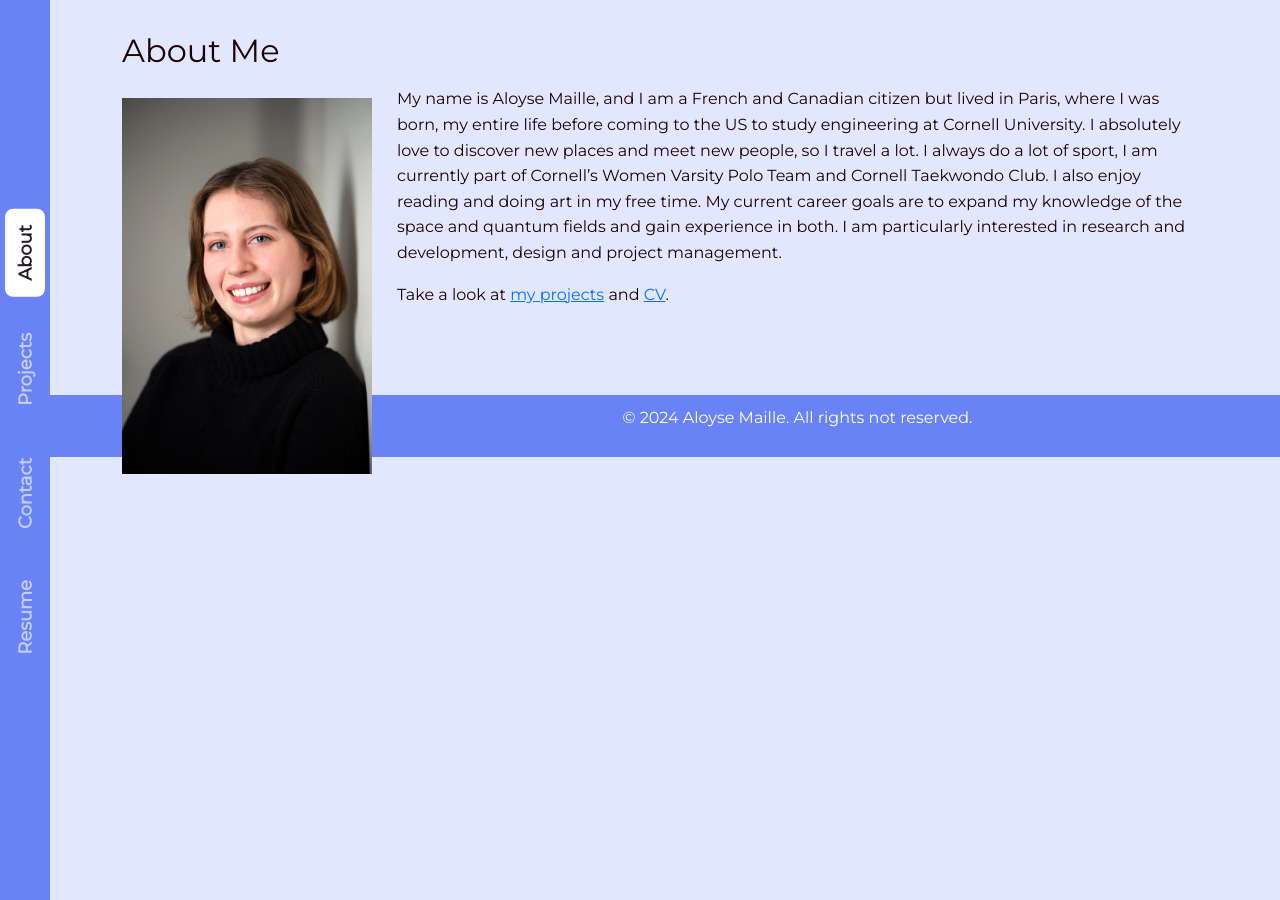
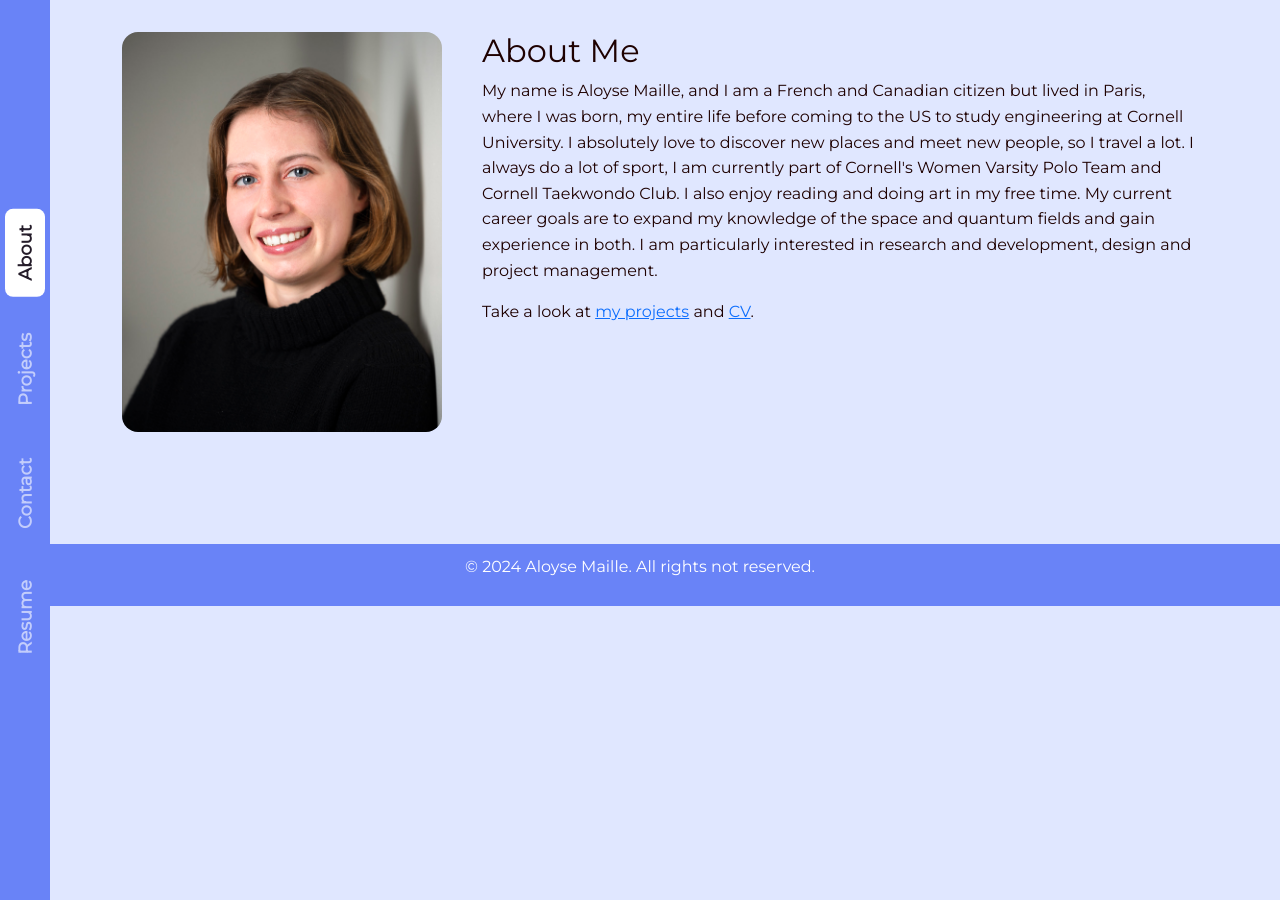
Before and after one commit to aloysemaille/AloyseMaillePortfolio, a Jekyll site: the page built from index.md, in a window 1280 px wide. Built offline with Jekyll 4.4.1, drawn with Linux system fonts in a browser that asks for light colours; our own code applies the rules of GitHub Pages for plain Markdown files.

Commit message:
profile pic adjust

```diff
--- a/_sass/custom.scss
+++ b/_sass/custom.scss
@@ -80,11 +80,24 @@ footer {
 .highlight .p { color: #89ddff; }
 .highlight .o { color: #ff5370; }
 
+.about-section {
+  display: flex;
+  align-items: flex-start;
+  gap: 40px;
+  margin-bottom: 40px;
+}
+
 .profile-image {
-  float: left;
-  margin: 20px 25px 25px 0;
-  width: 250px;
-  vertical-align: top;
+  width: 320px;
+  height: 400px;
+  object-fit: cover;
+  margin: 0;
+  border-radius: 16px;
+  display: block;
+}
+
+.about-text {
+  flex: 1;
 }
 
 .project-image {
--- a/index.md
+++ b/index.md
@@ -1,12 +1,12 @@
----
-layout: default
-title: Aloyse Maille
----
-
-## About Me
-
-![Profile Picture]({{ site.baseurl }}/assets/images/PP.JPG){: class="profile-image"}
-
-My name is {{ site.name }}, and I am a French and Canadian citizen but lived in Paris, where I was born, my entire life before coming to the US to study engineering at Cornell University. I absolutely love to discover new places and meet new people, so I travel a lot. I always do a lot of sport, I am currently part of Cornell's Women Varsity Polo Team and Cornell Taekwondo Club. I also enjoy reading and doing art in my free time. My current career goals are to expand my knowledge of the space and quantum fields and gain experience in both. I am particularly interested in research and development, design and project management.
-
-Take a look at <a href="{{ site.baseurl }}/projects/">my projects</a> and <a href="{{ site.baseurl }}/assets/CV.pdf">CV</a>.
+<div class="about-section">
+  <img class="profile-image" src="{{ site.baseurl }}/assets/images/PP.JPG" alt="Profile Picture" />
+  <div class="about-text">
+    <h2>About Me</h2>
+    <p>
+      My name is {{ site.name }}, and I am a French and Canadian citizen but lived in Paris, where I was born, my entire life before coming to the US to study engineering at Cornell University. I absolutely love to discover new places and meet new people, so I travel a lot. I always do a lot of sport, I am currently part of Cornell's Women Varsity Polo Team and Cornell Taekwondo Club. I also enjoy reading and doing art in my free time. My current career goals are to expand my knowledge of the space and quantum fields and gain experience in both. I am particularly interested in research and development, design and project management.
+    </p>
+    <p>
+      Take a look at <a href="{{ site.baseurl }}/projects/">my projects</a> and <a href="{{ site.baseurl }}/assets/CV.pdf">CV</a>.
+    </p>
+  </div>
+</div>
```
